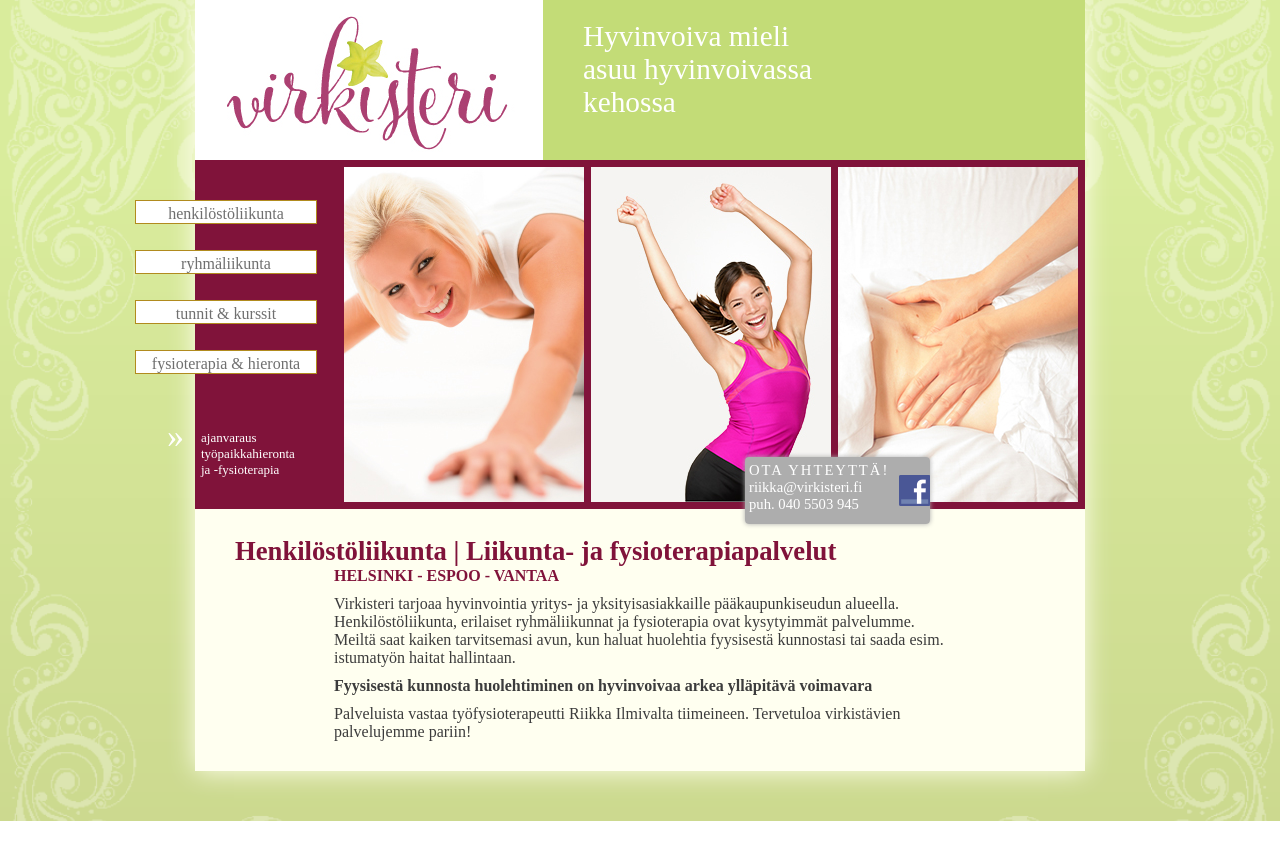
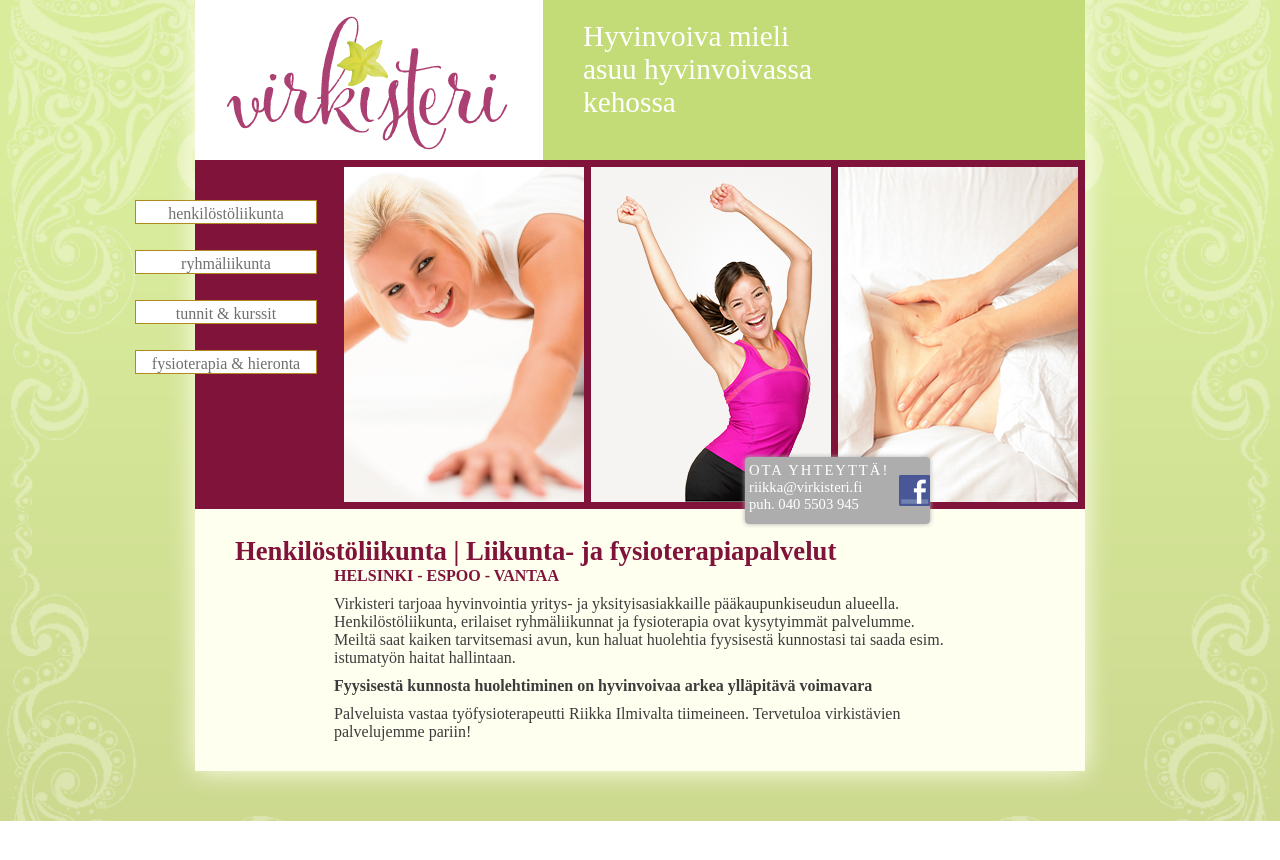
Before and after one commit to sdsykes-web/virkisteri, a Jekyll site: the page built from index.md, in a window 1280 px wide. Shown: the top 860 px of the page. Built offline with Jekyll 4.4.1, drawn with Linux system fonts in a browser that asks for light colours; some web fonts are replaced.

Commit message:
Comment out ajanvaraus for now

```diff
--- a/_layouts/master.html
+++ b/_layouts/master.html
@@ -91,7 +91,7 @@
             <a href="tunnit.html"><li id="menu3" class="{{ page.menu3 }}">tunnit &amp; kurssit</li></a>
             <a href="fysioterapia.html"><li id="menu4" class="{{ page.menu4 }}">fysioterapia &amp; hieronta</li></a>
           </ul>
-          <div id="reservation-pointer">»</div>
+          <!-- div id="reservation-pointer">»</div>
           <div id="reservation-text">
             <a href="ajanvaraus.html">
             ajanvaraus
@@ -100,7 +100,7 @@
             <br>
             ja -fysioterapia
             </a>
-          </div>
+          </div -->
           <div id="contact">
             <div id="contact-text">
               <div id="contact-take">
```
